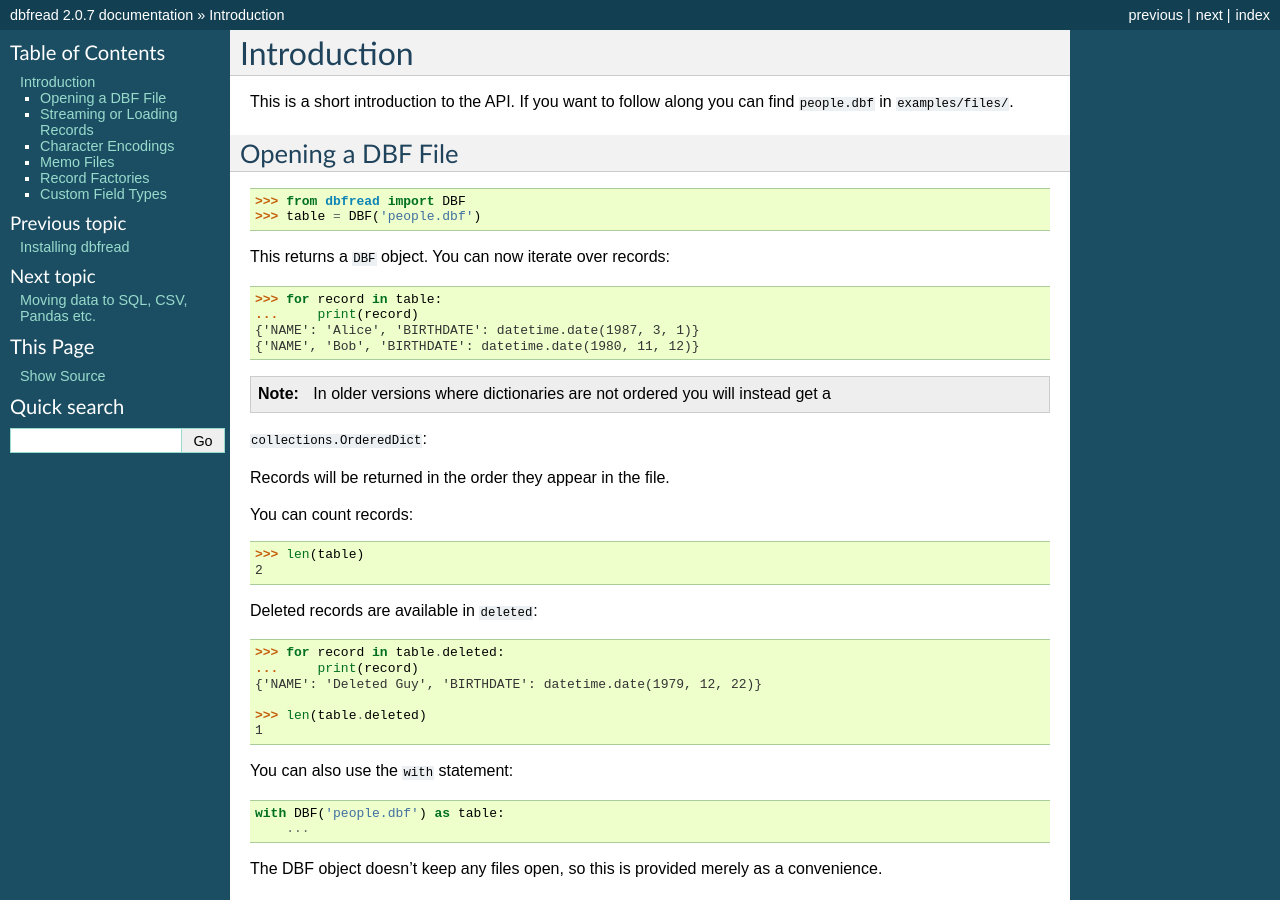
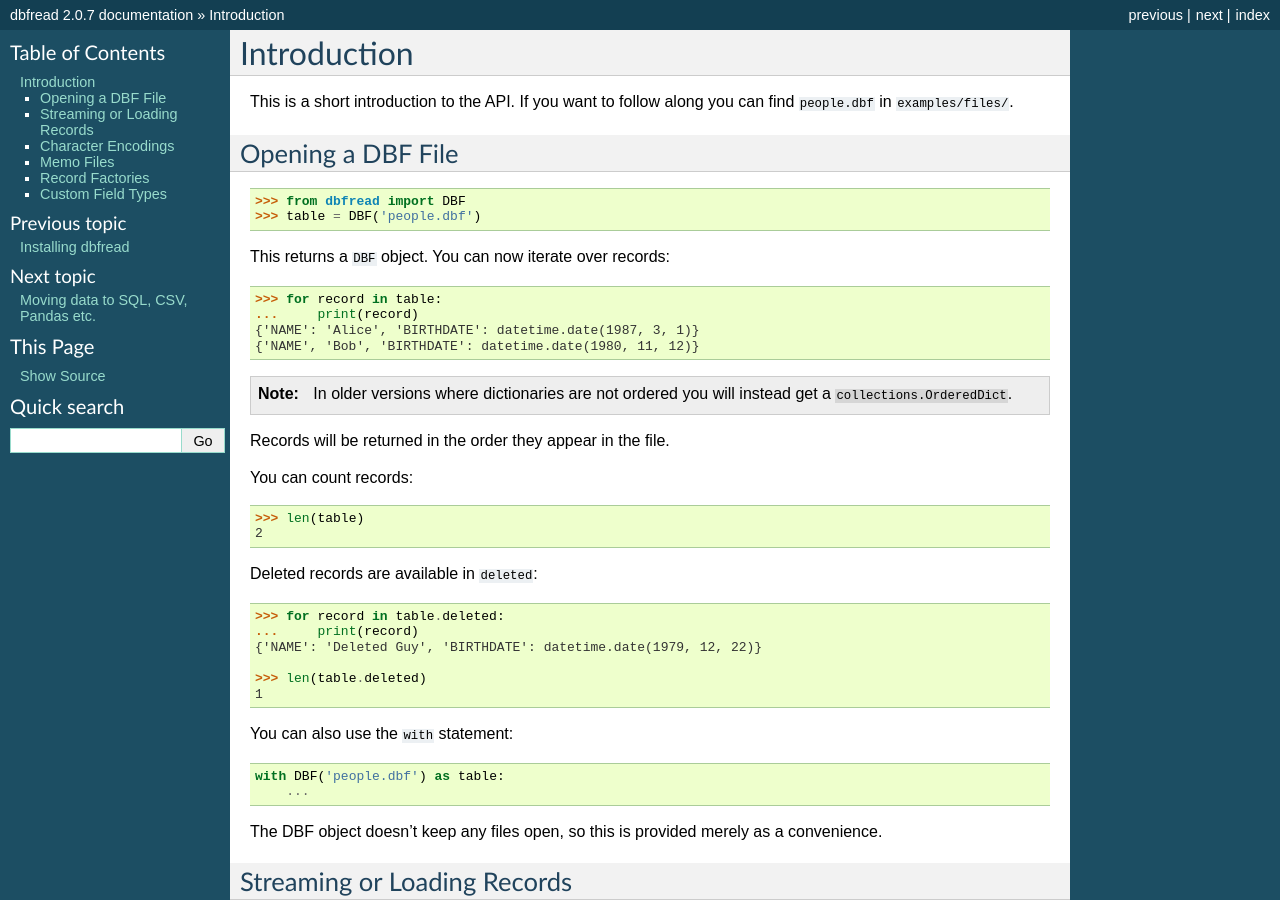
Before and after one commit to olemb/dbfread, a Sphinx documentation site: the page built from docs/introduction.rst, in a window 1280 px wide and 900 px high. Built offline with Sphinx 7.4.7, drawn with Linux system fonts in a browser that asks for light colours.

Commit message:
Fixed a small formatting error in the docs.

```diff
--- a/docs/introduction.rst
+++ b/docs/introduction.rst
@@ -24,8 +24,8 @@ This returns a ``DBF`` object. You can now iterate over records:
     {'NAME': 'Alice', 'BIRTHDATE': datetime.date(1987, 3, 1)}
     {'NAME', 'Bob', 'BIRTHDATE': datetime.date(1980, 11, 12)}
 
-.. note:: In older versions where dictionaries are not ordered you will instead get a
-``collections.OrderedDict``:
+.. note:: In older versions where dictionaries are not ordered you will
+          instead get a ``collections.OrderedDict``.
 
 Records will be returned in the order they appear in the file.
 
```
